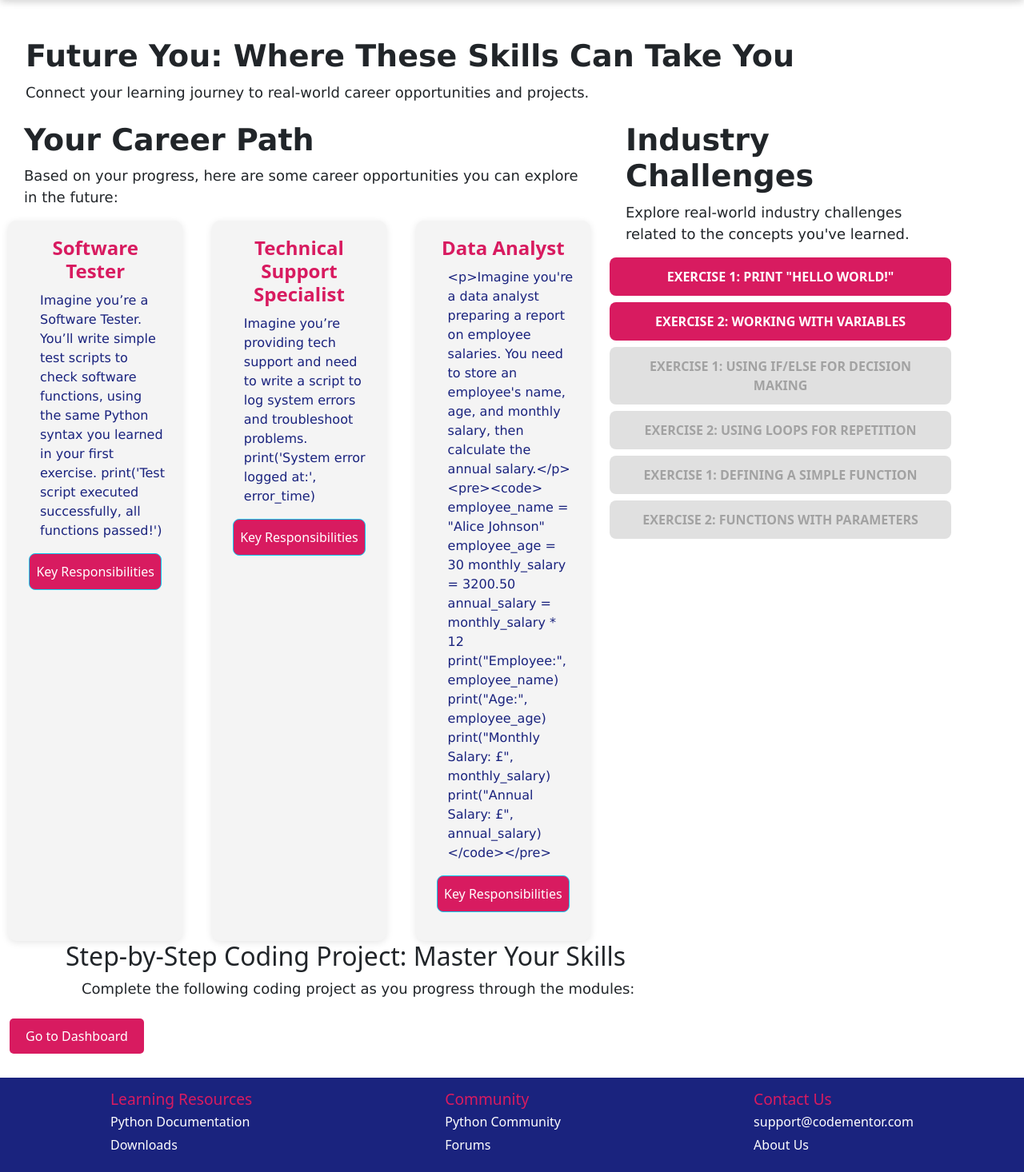
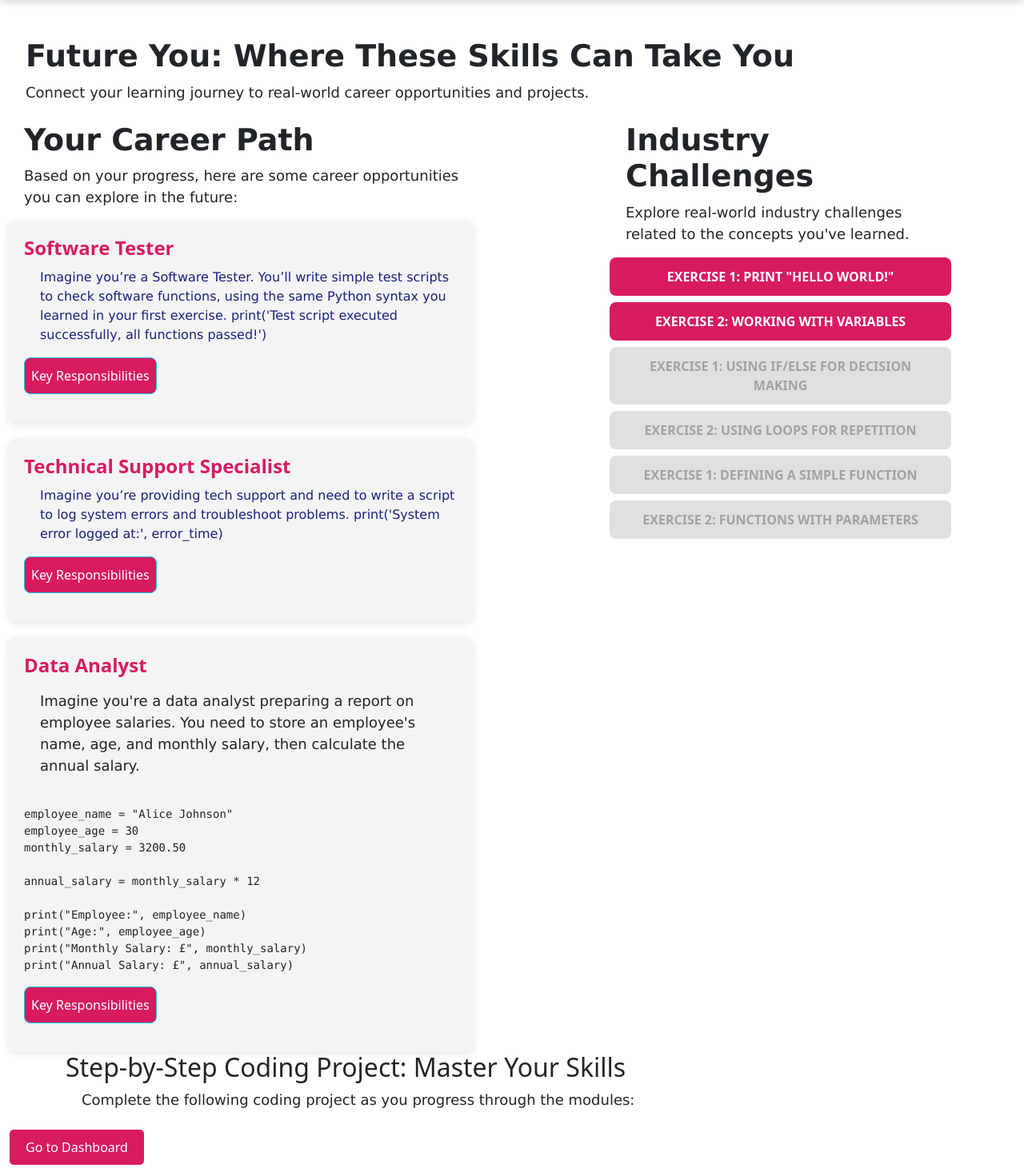
Before and after one commit to OMTPC/code-tutor, a Flask app: page /future_you in a window 1280 px wide. Shown: the part 102-1568 px from the top of the page at 80% size. Run offline with Flask 3, Linux system fonts and the light colour scheme; a user stored in the database is signed in.

Commit message:
more work

```diff
--- a/app.py
+++ b/app.py
@@ -215,6 +215,24 @@ def get_exercise(exerciseid):
             "description": exercise.description
         })
     return jsonify({"error": "Exercise not found"}), 404
+
+
+@app.route('/api/get_exercises', methods=['GET'])
+def get_exercises():
+    # Fetch exercises from the database
+    exercises = Exercise.query.all()
+
+    exercises_list = []
+    for exercise in exercises:
+        exercise_data = {
+            'exerciseid': exercise.exerciseid,
+            'moduleid': exercise.moduleid,
+            'title': exercise.title,
+            'exercise_number': exercise.exerciseid  # Using exerciseid for odd/even logic
+        }
+        exercises_list.append(exercise_data)
+
+    return jsonify(exercises_list)
 
 
 
--- a/static/css/styles.css
+++ b/static/css/styles.css
@@ -742,14 +742,12 @@ body, html {
 .career-path-box {
     background-color: #f4f4f4;
     padding: 20px;
-    width: 30%; /* Adjust the width of the boxes */
+    width: 80%; /* Adjust the width of the boxes */
     border-radius: 10px;
     box-shadow: 0 2px 10px rgba(0, 0, 0, 0.1);
     transition: transform 0.3s ease-in-out;
-    text-align: center;
+
 }
-
-
 
 .career-title {
     font-size: 1.5rem;
@@ -760,10 +758,11 @@ body, html {
 
 .career-description {
     font-size: 1rem;
-    color: #1a237e;
+    color: #1a237e !important;
     margin-top: 10px;
     text-align: left;
 }
+
 
 .btn-custom {
     background-color: #D81B60 !important;
--- a/templates/future_you.html
+++ b/templates/future_you.html
@@ -13,9 +13,10 @@
     <div class="container mt-4">
         <div class="row">
             <div class="col-md-8">
+                <div style="max-width: 80%;">
                 <h1 class="text-left">Your Career Path</h1>
-                <p class="text-left">Based on your progress, here are some career opportunities you can explore in the future:</p>
-
+                <p class="text-left" >Based on your progress, here are some career opportunities you can explore in the future:</p>
+                </div>
                 <!-- Career Path Box -->
                 <div class="career-path-boxes-container">
                     {% if career_suggestions %}
@@ -23,7 +24,7 @@
                         {% for career in career_suggestions %}
                             <div class="career-path-box">
                                 <h3 class="career-title">{{ career.title }}</h3>
-                                <p class="career-description">{{ career.description }}</p>
+                                <p class="career-description" >{{ career.description | safe }}</p>
 
                                 <!-- Learn More Button -->
                                 <button class="btn btn-info learn-more-btn" data-csid="{{ career.CSid }}">Key Responsibilities</button>
```
Also changed, not shown: instance/codetutorDB.db.
